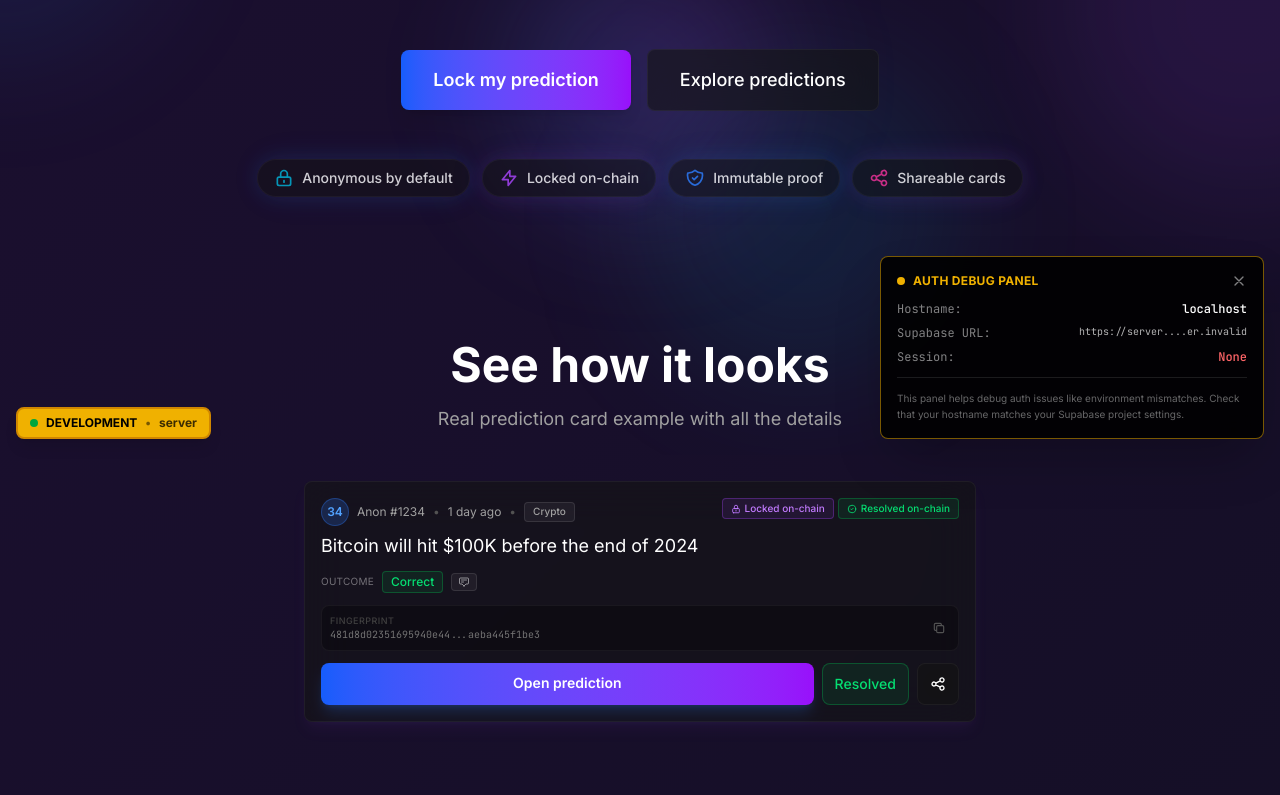
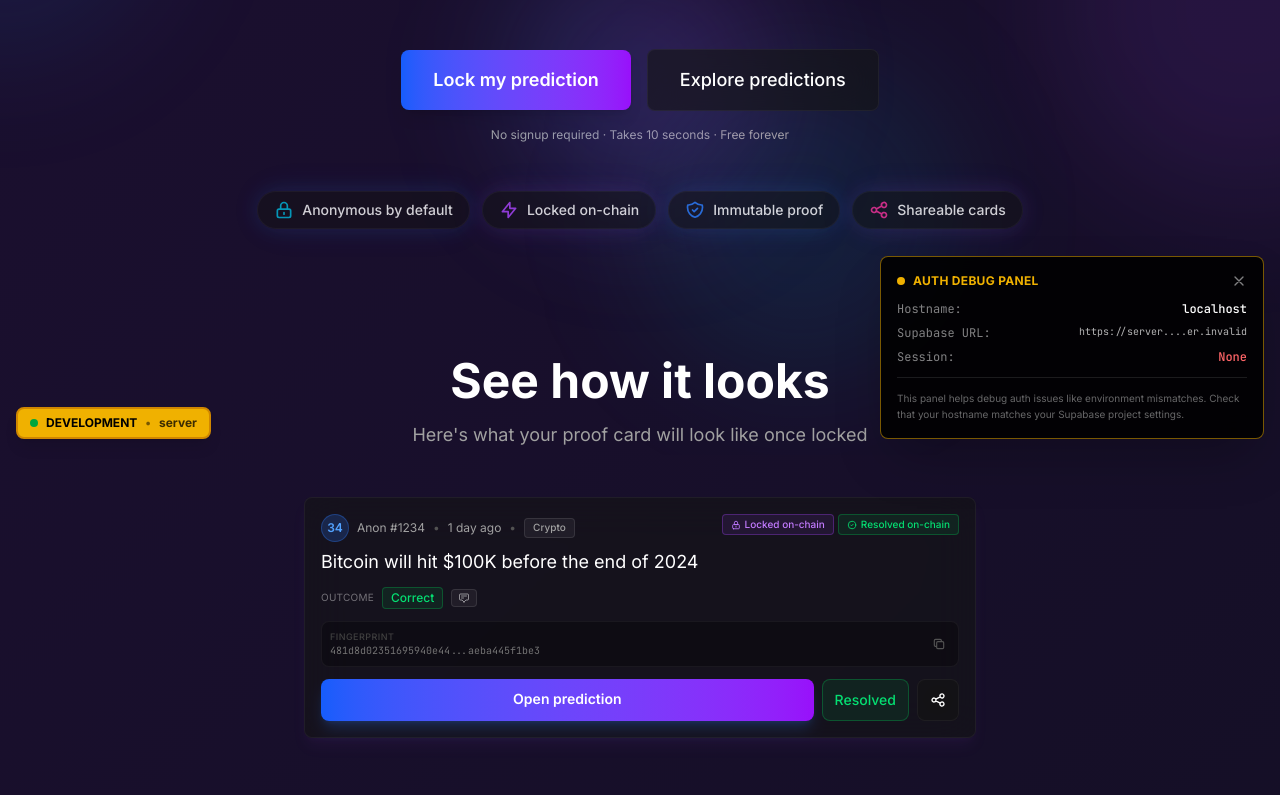
Before and after one commit to Boomchakalala/prooflocker, a Next.js app: page / in a window 1280 px wide. Shown: the part 345-1140 px from the top of the page. Built offline with nearby package versions, Linux system fonts and the light colour scheme; no server answers.

Commit message:
Sandbox autosave

```diff
--- a/src/components/LandingHero.tsx
+++ b/src/components/LandingHero.tsx
@@ -37,6 +37,11 @@ export default function LandingHero() {
           </Link>
         </div>
 
+        {/* Quick reassurance */}
+        <p className="text-xs text-neutral-400 mt-3">
+          No signup required · Takes 10 seconds · Free forever
+        </p>
+
         {/* Trust badges - Premium chips */}
         <div className="flex flex-wrap items-center justify-center gap-3 text-sm mt-12 opacity-80">
           <div className="glass border border-white/10 rounded-full px-4 py-2 flex items-center gap-2 glow-blue">
--- a/src/components/ProofCardPreview.tsx
+++ b/src/components/ProofCardPreview.tsx
@@ -32,14 +32,14 @@ export default function ProofCardPreview() {
   };
 
   return (
-    <div className="relative z-10 py-16 px-4">
+    <div className="relative z-10 py-12 px-4">
       <div className="max-w-6xl mx-auto">
         <div className="text-center mb-12">
           <h2 className="text-3xl md:text-5xl font-bold text-white mb-4">
             See how it looks
           </h2>
           <p className="text-lg text-neutral-400 max-w-2xl mx-auto">
-            Real prediction card example with all the details
+            Here's what your proof card will look like once locked
           </p>
         </div>
 
```
